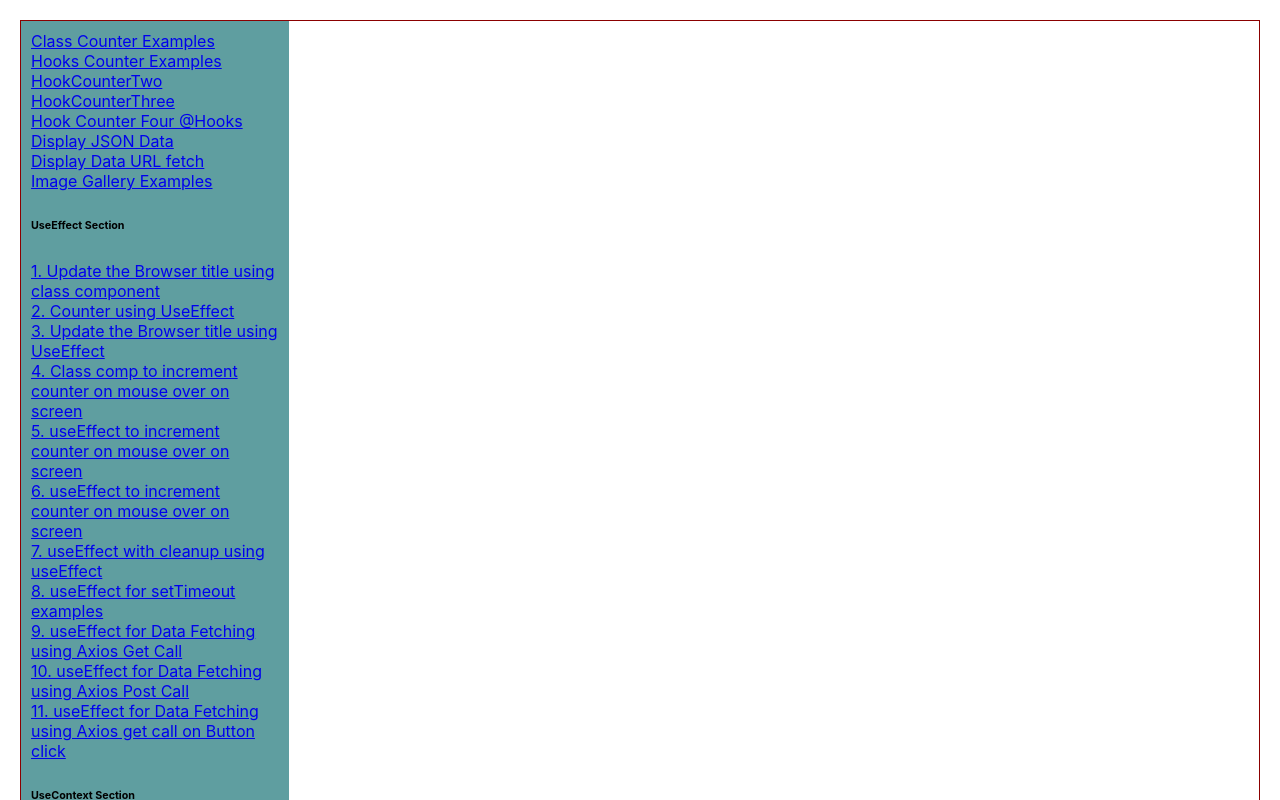
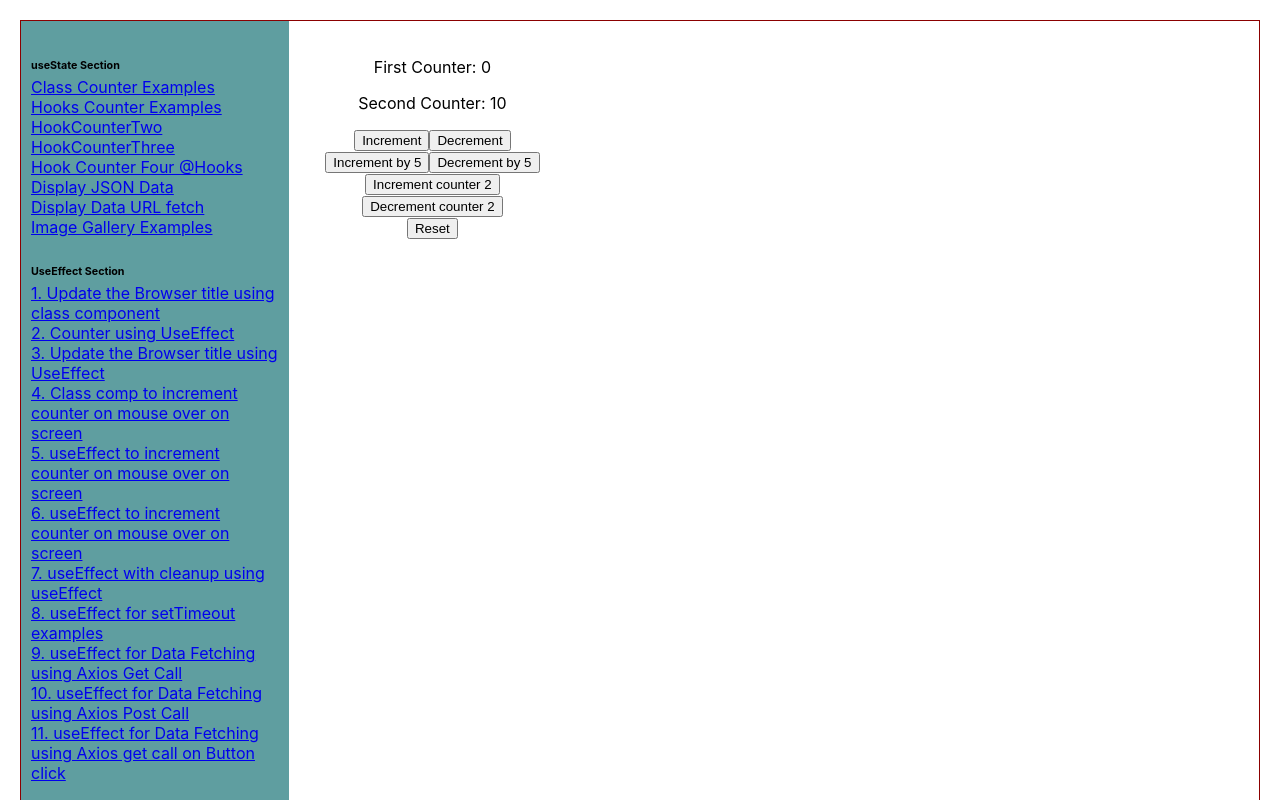
Before and after one commit to riteshfsd/react-hooks-api, a React (Create React App) app: page /CounterTwo in a window 1280 px wide. Shown: the top 800 px of the page. Built offline with nearby package versions, Linux system fonts and the light colour scheme.

Commit message:
Learning hooks

```diff
--- a/src/App.js
+++ b/src/App.js
@@ -20,6 +20,10 @@ import UseEffectFetchDataAxiosPostCall from "./components/hooks/useEffect/useEff
 import UseEffectFetchDataAxiosGetOnBtnClick from "./components/hooks/useEffect/useEffectFetchDataAxiosGetOnBtnClick";
 import UseContextMain from "./components/hooks/useContext/useContextMain";
 import UseSelector from "./components/hooks/useSelector/useSelector";
+import CounterOne from "./components/hooks/useReducer/CounterOne";
+import CounterTwo from "./components/hooks/useReducer/CounterTwo";
+import CounterThree from "./components/hooks/useReducer/CounterThree";
+import CounterFour from "./components/hooks/useReducer/CounterFour";
 
 import "./App.css";
 
@@ -32,6 +36,7 @@ function App() {
         <Router>
           <div className="router-main-container">
             <div className="router-left-menu-section">
+              <h6 style={{ marginBottom: "1px" }}>useState Section</h6>
               <div>
                 <Link to="/">Class Counter Examples</Link>
               </div>
@@ -56,7 +61,7 @@ function App() {
               <div>
                 <Link to="/ImageGallery">Image Gallery Examples</Link>
               </div>
-              <h6>UseEffect Section</h6>
+              <h6 style={{ marginBottom: "1px" }}>UseEffect Section</h6>
               <div>
                 <Link to="/CounterExampleClass">
                   1. Update the Browser title using class component
@@ -113,13 +118,30 @@ function App() {
                   click{" "}
                 </Link>
               </div>
-              <h6>UseContext Section</h6>
+              <h6 style={{ marginBottom: "1px" }}>UseContext Section</h6>
               <div>
                 <Link to="/UseContextMain">1. UseContext Example 1 </Link>
               </div>
-              <h6>UseSelector Section</h6>
+              <h6 style={{ marginBottom: "1px" }}>UseSelector Section</h6>
               <div>
                 <Link to="/UseSelector">1. UseSelector Example 1 </Link>
+              </div>
+              <h6 style={{ marginBottom: "1px" }}>useReducer Section</h6>
+              <div>
+                <Link to="/CounterOne">1. useReducer Example 1 - counter </Link>
+              </div>
+              <div>
+                <Link to="/CounterTwo">2. useReducer Example 2 using </Link>
+              </div>
+              <div>
+                <Link to="/CounterThree">
+                  3. useReducer multiple useReducers{" "}
+                </Link>
+              </div>
+              <div>
+                <Link to="/CounterFour">
+                  4. useReducer with useContext Examples
+                </Link>
               </div>
             </div>
             <div className="router-right-menu-section">
@@ -216,6 +238,23 @@ function App() {
                   path="/UseSelector"
                   component={UseSelector}
                 ></Route>
+                <Route
+                  exact
+                  path="/UseSelector"
+                  component={UseSelector}
+                ></Route>
+                <Route exact path="/CounterOne" component={CounterOne}></Route>
+                <Route exact path="/CounterTwo" component={CounterTwo}></Route>
+                <Route
+                  exact
+                  path="/CounterThree"
+                  component={CounterThree}
+                ></Route>
+                <Route
+                  exact
+                  path="/CounterFour"
+                  component={CounterFour}
+                ></Route>
               </Switch>
             </div>
           </div>
--- /dev/null
+++ b/src/components/hooks/useReducer/ComponentA.js
@@ -0,0 +1,20 @@
+import React, { useContext } from "react";
+import { CountContext } from "./CounterFour";
+
+function ComponentA(props) {
+  const countContext = useContext(CountContext);
+  return (
+    <div>
+      <p>Component A: {countContext.countState}</p>
+      <button onClick={() => countContext.countDispatch("increment")}>
+        Increment
+      </button>
+      <button onClick={() => countContext.countDispatch("decrement")}>
+        Decrement
+      </button>
+      <button onClick={() => countContext.countDispatch("reset")}>Reset</button>
+    </div>
+  );
+}
+
+export default ComponentA;
--- /dev/null
+++ b/src/components/hooks/useReducer/ComponentB.js
@@ -0,0 +1,20 @@
+import React, { useContext } from "react";
+import { CountContext } from "./CounterFour";
+
+function ComponentB(props) {
+  const countContext = useContext(CountContext);
+  return (
+    <div>
+      <p>Component B: {countContext.countState}</p>
+      <button onClick={() => countContext.countDispatch("increment")}>
+        Increment
+      </button>
+      <button onClick={() => countContext.countDispatch("decrement")}>
+        Decrement
+      </button>
+      <button onClick={() => countContext.countDispatch("reset")}>Reset</button>
+    </div>
+  );
+}
+
+export default ComponentB;
--- /dev/null
+++ b/src/components/hooks/useReducer/ComponentC.js
@@ -0,0 +1,20 @@
+import React, { useContext } from "react";
+import { CountContext } from "./CounterFour";
+
+function ComponentC(props) {
+  const countContext = useContext(CountContext);
+  return (
+    <div>
+      <p>Component C: {countContext.countState}</p>
+      <button onClick={() => countContext.countDispatch("increment")}>
+        Increment
+      </button>
+      <button onClick={() => countContext.countDispatch("decrement")}>
+        Decrement
+      </button>
+      <button onClick={() => countContext.countDispatch("reset")}>Reset</button>
+    </div>
+  );
+}
+
+export default ComponentC;
--- /dev/null
+++ b/src/components/hooks/useReducer/CounterFour.js
@@ -0,0 +1,39 @@
+import React, { useReducer } from "react";
+import ComponentA from "./ComponentA";
+import ComponentB from "./ComponentB";
+import ComponentC from "./ComponentC";
+const initialState = 0;
+
+export const CountContext = React.createContext();
+
+const reducer = (state, action) => {
+  switch (action) {
+    case "increment":
+      return state + 1;
+    case "decrement":
+      return state - 1;
+    case "reset":
+      return initialState;
+    default:
+      return state;
+  }
+};
+
+function CounterFour(props) {
+  const [count, dispatch] = useReducer(reducer, initialState);
+
+  return (
+    <CountContext.Provider
+      value={{ countState: count, countDispatch: dispatch }}
+    >
+      <div>
+        Count - {count}
+        <ComponentA />
+        <ComponentB />
+        <ComponentC />
+      </div>
+    </CountContext.Provider>
+  );
+}
+
+export default CounterFour;
--- /dev/null
+++ b/src/components/hooks/useReducer/CounterOne.js
@@ -0,0 +1,30 @@
+import React, { useReducer } from "react";
+
+const initialState = 0;
+
+const reducer = (state, action) => {
+  switch (action) {
+    case "increment":
+      return state + 1;
+    case "decrement":
+      return state - 1;
+    case "reset":
+      return initialState;
+    default:
+      return state;
+  }
+};
+function CounterOne(props) {
+  const [count, dispatch] = useReducer(reducer, initialState);
+
+  return (
+    <div>
+      <p>Counter: {count}</p>
+      <button onClick={() => dispatch("increment")}>Increment</button>
+      <button onClick={() => dispatch("decrement")}>Decrement</button>
+      <button onClick={() => dispatch("reset")}>Reset</button>
+    </div>
+  );
+}
+
+export default CounterOne;
--- /dev/null
+++ b/src/components/hooks/useReducer/CounterThree.js
@@ -0,0 +1,36 @@
+import React, { useReducer } from "react";
+
+const initialState = 0;
+//Here it is good idea to use multiple useReducer statement @same reducer function.
+const reducer = (state, action) => {
+  switch (action) {
+    case "increment":
+      return state + 1;
+    case "decrement":
+      return state - 1;
+    case "reset":
+      return initialState;
+    default:
+      return state;
+  }
+};
+function CounterThree(props) {
+  const [count, dispatch] = useReducer(reducer, initialState);
+  const [countTwo, dispatchTwo] = useReducer(reducer, initialState);
+  return (
+    <div>
+      <p>Counter: {count}</p>
+      <button onClick={() => dispatch("increment")}>Increment</button>
+      <button onClick={() => dispatch("decrement")}>Decrement</button>
+      <button onClick={() => dispatch("reset")}>Reset</button>
+      <div>
+        <p>CounterTwo: {countTwo}</p>
+        <button onClick={() => dispatchTwo("increment")}>Increment</button>
+        <button onClick={() => dispatchTwo("decrement")}>Decrement</button>
+        <button onClick={() => dispatchTwo("reset")}>Reset</button>
+      </div>
+    </div>
+  );
+}
+
+export default CounterThree;
--- /dev/null
+++ b/src/components/hooks/useReducer/CounterTwo.js
@@ -0,0 +1,57 @@
+import React, { useReducer } from "react";
+
+const initialState = {
+  firstCounter: 0,
+  secondCounter: 10,
+};
+
+const reducer = (state, action) => {
+  switch (action.type) {
+    case "increment":
+      return { ...state, firstCounter: state.firstCounter + action.value };
+    case "decrement":
+      return { ...state, firstCounter: state.firstCounter - action.value };
+    case "increment2":
+      return { ...state, secondCounter: state.secondCounter + action.value };
+    case "decrement2":
+      return { ...state, secondCounter: state.secondCounter - action.value };
+    case "reset":
+      return initialState;
+    default:
+      return state;
+  }
+};
+function CounterTwo(props) {
+  const [count, dispatch] = useReducer(reducer, initialState);
+  return (
+    <div>
+      <p>First Counter: {count.firstCounter}</p>
+      <p>Second Counter: {count.secondCounter}</p>
+      <button onClick={() => dispatch({ type: "increment", value: 1 })}>
+        Increment
+      </button>
+      <button onClick={() => dispatch({ type: "decrement", value: 1 })}>
+        Decrement
+      </button>
+      <div>
+        <button onClick={() => dispatch({ type: "increment", value: 5 })}>
+          Increment by 5
+        </button>
+        <button onClick={() => dispatch({ type: "decrement", value: 5 })}>
+          Decrement by 5
+        </button>
+      </div>
+      <div>
+        <button onClick={() => dispatch({ type: "increment2", value: 1 })}>
+          Increment counter 2
+        </button>
+        <button onClick={() => dispatch({ type: "decrement2", value: 1 })}>
+          Decrement counter 2
+        </button>
+      </div>
+      <button onClick={() => dispatch({ type: "reset" })}>Reset</button>
+    </div>
+  );
+}
+
+export default CounterTwo;
--- a/src/components/hooks/useState/HookCounterFour.js
+++ b/src/components/hooks/useState/HookCounterFour.js
@@ -1,22 +1,25 @@
-import React, { useState } from 'react'
+import React, { useState } from "react";
 
 function HookCounterFour() {
-    const [items,setItems] = useState([]);
+  const [items, setItems] = useState([]);
   const addItem = () => {
-        setItems([...items, {
+    setItems([
+      ...items,
+      {
         id: items.length,
-            value: Math.floor(Math.random() * 10) + 1
-        }])
-    }
+        value: Math.floor(Math.random() * 10) + 1,
+      },
+    ]);
+  };
   return (
     <div>
       <button onClick={addItem}>Add a number</button>
       <ul>
-            {items.map(item => (
+        {items.map((item) => (
           <li key={item.id}>{item.value}</li>
         ))}
       </ul>
     </div>
-    )
+  );
 }
 export default HookCounterFour;
--- a/src/reactjsTaskExamples.js
+++ b/src/reactjsTaskExamples.js
@@ -4,7 +4,7 @@
 // 4. Image Gallery examples -> Done
 // 5. Setup react js with redux and display json data using reducer and action:
 // 6. router examples - >done
-// 7. Crud operations ->
+// 7. Crud operations ->https://www.youtube.com/watch?v=hQAHSlTtcmY
 // 8. Form -> all kind of types of fields like text field, drop down, text area,
 // 9. Props use
 // 10. COVID-19 app tracker
```
Also changed, not shown: src/components/hooks/useEffect/useEffectExampleOne.js (+14 -13 lines), src/components/hooks/useState/HookCounterThree.js (+11 -9 lines). Lines whose indentation alone changed are shown as unchanged.
